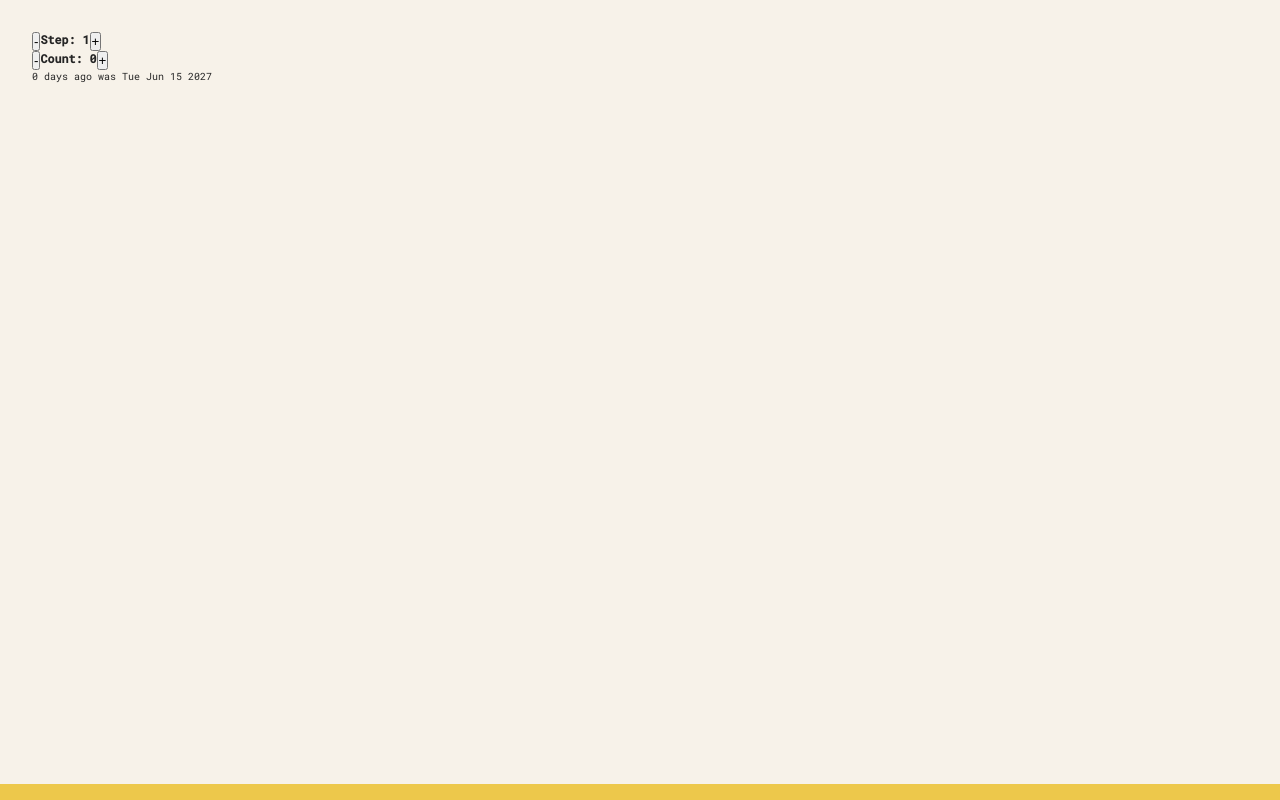
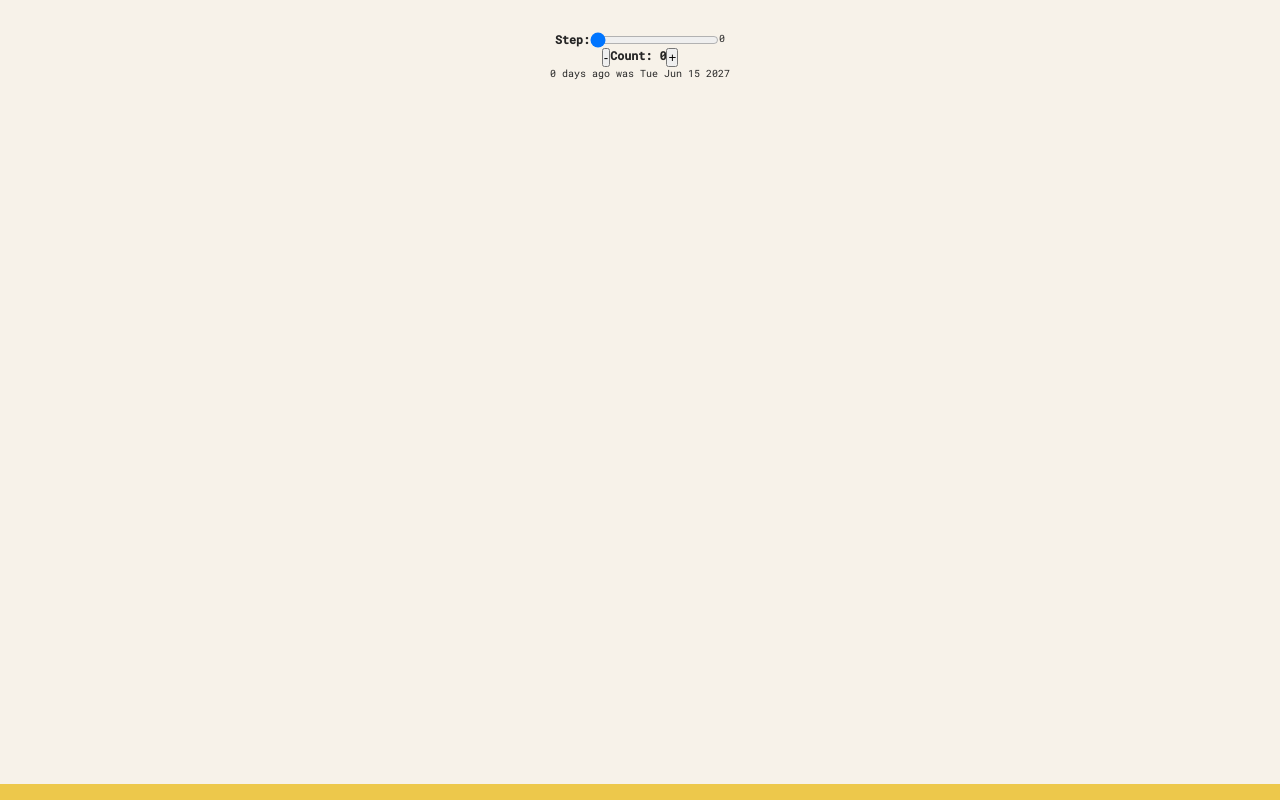
Before and after one commit to dhruvArora8053/pizza-menu, a React (Create React App) app: page / in a window 1280 px wide. Built offline with nearby package versions, Linux system fonts and the light colour scheme.

Commit message:
challenge implemented

```diff
--- a/src/App.js
+++ b/src/App.js
@@ -1,23 +1,23 @@
 import { useState } from "react";
 
 export default function App() {
-  const [step, setStep] = useState(1);
+  const [step, setStep] = useState(0);
   const [count, setCount] = useState(0);
 
-  function handleStepPrevious() {
-    if (step > 1) setStep((s) => s - 1);
-  }
+  // function handleStepPrevious() {
+  //   if (step > 1) setStep((s) => s - 1);
+  // }
 
-  function handleStepNext() {
-    setStep((s) => s + 1);
-  }
+  // function handleStepNext() {
+  //   setStep((s) => s + 1);
+  // }
 
   function handleCountPrevious() {
     setCount((c) => c - step);
   }
 
   function handleCountNext() {
-    setCount((c) => step + c);
+    setCount((c) => c + step);
   }
 
   const now = new Date();
@@ -27,11 +27,27 @@ export default function App() {
   const year = now.getFullYear();
 
   return (
-    <>
+    <div
+      style={{
+        display: "flex",
+        flexDirection: "column",
+        justifyContent: "center",
+        alignItems: "center",
+      }}
+    >
       <div style={{ display: "flex" }}>
-        <button onClick={handleStepPrevious}>-</button>
-        <h3>Step: {step}</h3>
-        <button onClick={handleStepNext}>+</button>
+        <h3>Step:</h3>
+        <input
+          value={step}
+          onChange={(e) => {
+            setStep(Math.abs(e.target.value));
+            console.log(e.target.value);
+          }}
+          type="range"
+          min="0"
+          max="10"
+        />
+        <div>{step}</div>
       </div>
 
       <div style={{ display: "flex" }}>
@@ -45,6 +61,6 @@ export default function App() {
       ) : (
         <p>{Math.abs(count)} days ago was Tue Jun 15 2027</p>
       )}
-    </>
+    </div>
   );
 }
```
